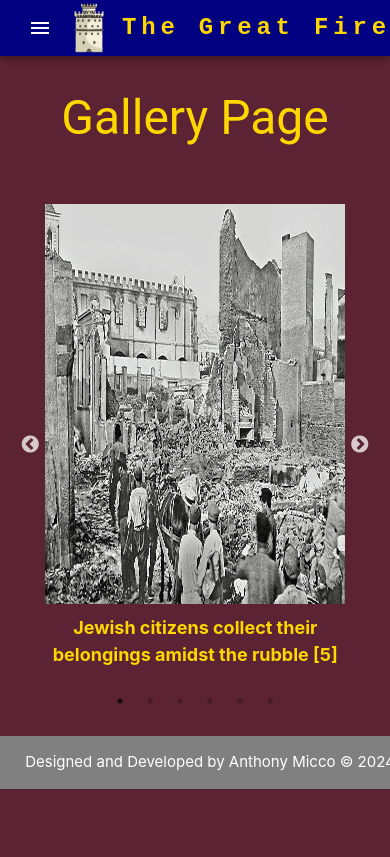
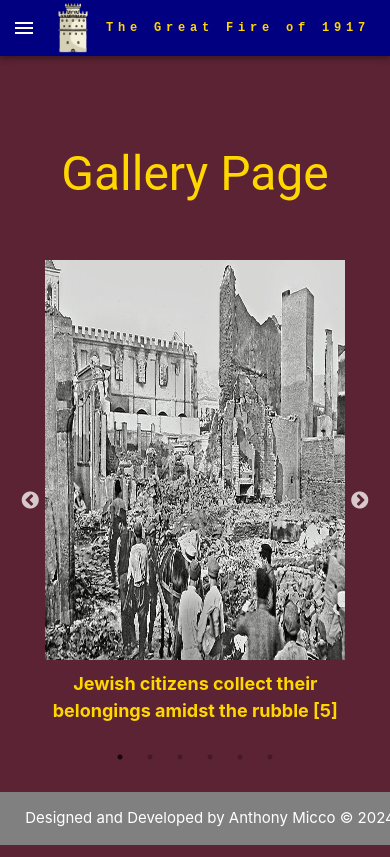
Before and after one commit to Ajmicco18/Thessaloniki-History-Website, a React (Vite) app: page /Thessaloniki-History-Website/Gallery in a window 390 px wide. Shown: the top 857 px of the page. Built offline with nearby package versions, Linux system fonts and the light colour scheme.

Commit message:
fixed responsiveness issues

```diff
--- a/src/App.jsx
+++ b/src/App.jsx
@@ -37,15 +37,15 @@ function App() {
 
   return (
     <>
-      <AppBar position="fixed" sx={{ backgroundColor: 'navy' }}>
-        <Container maxWidth="fixed">
+      <AppBar position='relative' sx={{ width: "100%", backgroundColor: 'navy' }}>
+        <Container maxWidth="100%" sx={{ padding: 0, margin: 0 }}>
           <Toolbar disableGutters>
             <Box
               sx={{
                 display: { xs: 'none', md: 'flex' },
                 alignItems: 'center',
                 gap: 1,
-                mr: 2,
+                width: "100%"
               }}
             >
               <img
@@ -70,7 +70,7 @@ function App() {
               </Typography>
             </Box>
 
-            <Box sx={{ flexGrow: 1, display: { xs: 'flex', md: 'none' } }}>
+            <Box sx={{ display: { xs: 'flex', md: 'none' } }}>
               <IconButton
                 size="large"
                 aria-label="account of current user"
@@ -78,6 +78,7 @@ function App() {
                 aria-haspopup="true"
                 onClick={handleOpenNavMenu}
                 color="inherit"
+                sx={{ position: "relative" }}
               >
                 <MenuIcon />
               </IconButton>
@@ -95,7 +96,7 @@ function App() {
                 }}
                 open={Boolean(anchorElNav)}
                 onClose={handleCloseNavMenu}
-                sx={{ display: { xs: 'block', md: 'none' } }}
+                sx={{ display: { xs: 'block', md: 'none' }, maxWidth: "100%", position: 'relative' }}
               >
                 {pages.map((page) => (
                   <MenuItem key={page} onClick={handleCloseNavMenu}>
@@ -108,8 +109,8 @@ function App() {
               sx={{
                 display: { xs: 'flex', md: 'none' },
                 alignItems: 'center',
+                justifyContent: 'center',
                 gap: 1,
-                mr: 2,
               }}
             >
               <img
@@ -127,10 +128,12 @@ function App() {
                   display: { xs: 'flex', md: 'none' },
                   flexGrow: 1,
                   fontFamily: 'monospace',
+                  fontSize: "12px",
                   fontWeight: 700,
                   letterSpacing: '.3rem',
                   color: 'gold',
                   textDecoration: 'none',
+                  textAlign: "center"
                 }}
               >
                 The Great Fire of 1917
--- a/src/Home.jsx
+++ b/src/Home.jsx
@@ -19,7 +19,19 @@ export default function Home() {
                     <Typography variant={"h3"} textAlign={"center"} padding={"10px"} color='gold'>
                         The Great Thessaloniki Fire of 1917
                     </Typography>
-                    <img src={headerPhoto} alt="Thessaloniki Fire Header" style={{ maxWidth: "500px", display: 'block', marginLeft: "auto", marginRight: "auto" }} />
+                    <Box>
+                        <img
+                            src={headerPhoto}
+                            alt="Thessaloniki Fire Header"
+                            style={{
+                                maxWidth: '100%',
+                                height: '60vh',
+                                display: 'block',
+                                marginLeft: 'auto',
+                                marginRight: 'auto'
+                            }}
+                        />
+                    </Box>
                 </Box>
                 <Box marginTop={3} sx={{ width: "100%" }}>
                     <Typography variant='h4' textAlign={"center"} color='gold' sx={{ textDecoration: "underline" }}>
```
